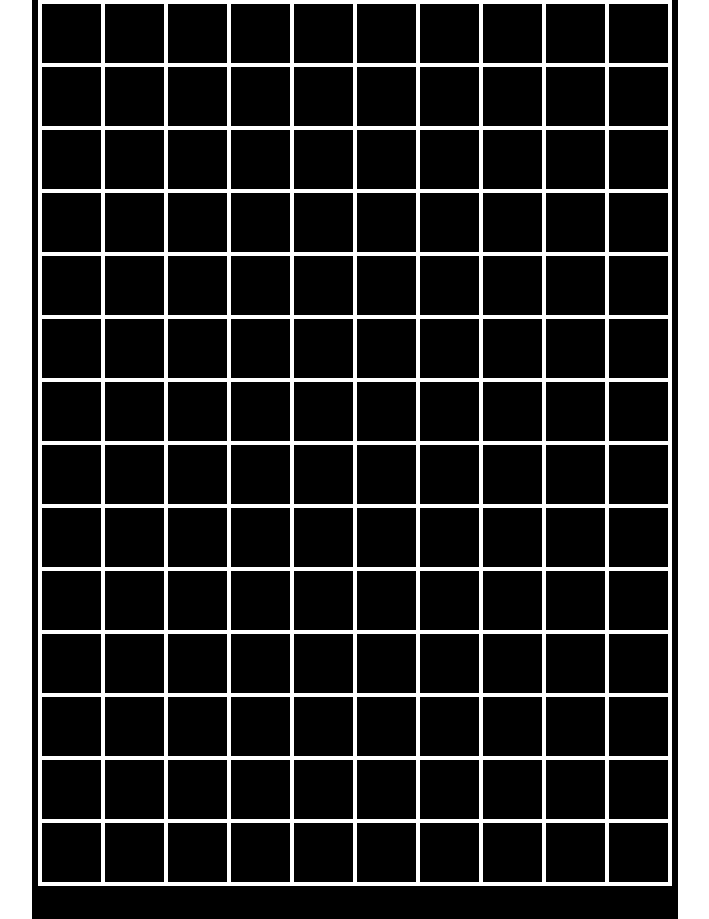
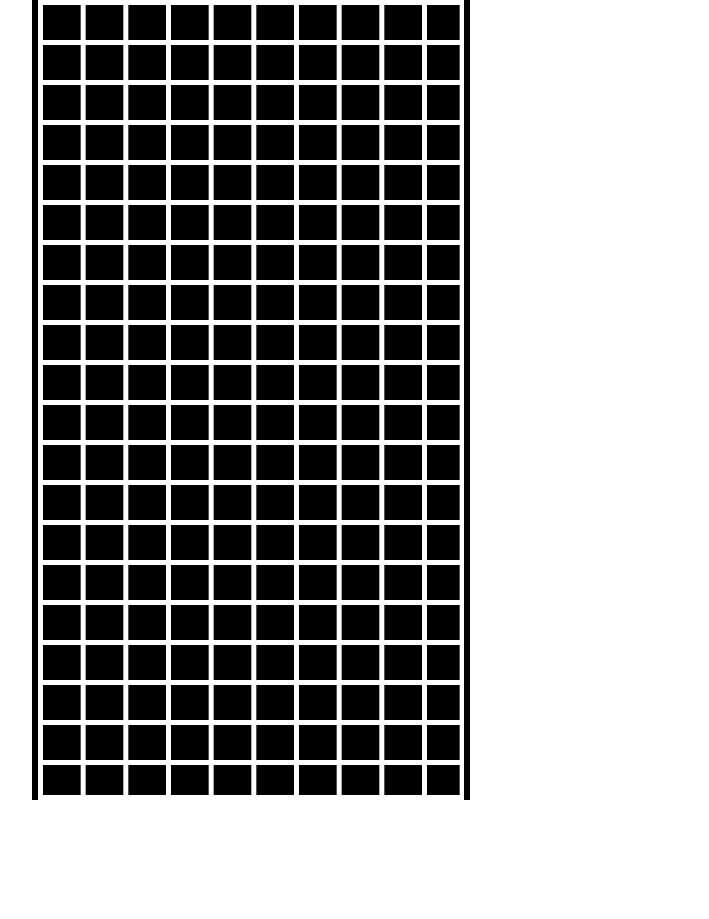
Before and after one commit to abplayzGH/tetrisWeb, a plain HTML site: page index.html in a window 1280 px wide. Shown: the whole page, without its empty margins (352-1061 px from the left). After the commit the page ends 800 px from the top, so only its background shows below. Drawn offline with Linux system fonts and the light colour scheme.

Commit message:
add: redid grid and background functions, separated

```diff
--- /dev/null
+++ b/game.js
@@ -0,0 +1,103 @@
+
+// 634 x 919
+// Boxes 63 x 63
+
+
+class Game {
+
+    constructor() {
+
+        this.frame = 0;
+        this.grid = [
+            [0, 0, 0, 0, 0, 0, 0, 0, 0, 0],
+            [0, 0, 0, 0, 0, 0, 0, 0, 0, 0],
+            [0, 0, 0, 0, 0, 0, 0, 0, 0, 0],
+            [0, 0, 0, 0, 0, 0, 0, 0, 0, 0],
+            [0, 0, 0, 0, 0, 0, 0, 0, 0, 0],
+            [0, 0, 0, 0, 0, 0, 0, 0, 0, 0],
+            [0, 0, 0, 0, 0, 0, 0, 0, 0, 0],
+            [0, 0, 0, 0, 0, 0, 0, 0, 0, 0],
+            [0, 0, 0, 0, 0, 0, 0, 0, 0, 0],
+            [0, 0, 0, 0, 0, 0, 0, 0, 0, 0],
+            [0, 0, 0, 0, 0, 0, 0, 0, 0, 0],
+            [0, 0, 0, 0, 0, 0, 0, 0, 0, 0],
+            [0, 0, 0, 0, 0, 0, 0, 0, 0, 0],
+            [0, 0, 0, 0, 0, 0, 0, 0, 0, 0],
+            [0, 0, 0, 0, 0, 0, 0, 0, 0, 0],
+            [0, 0, 0, 0, 0, 0, 0, 0, 0, 0],
+            [0, 0, 0, 0, 0, 0, 0, 0, 0, 0],
+            [0, 0, 0, 0, 0, 0, 0, 0, 0, 0],
+            [0, 0, 0, 0, 0, 0, 0, 0, 0, 0],
+            [0, 0, 0, 0, 0, 0, 0, 0, 0, 0]
+        ]
+
+    }
+
+    drawBackground() {
+
+        ctx.clearRect(0, 0, canvas.width, canvas.height);
+
+        canvas.style.marginLeft = "-" + window.innerWidth / 5 + "px";
+        canvas.height = window.innerHeight;
+        canvas.width = window.innerWidth / 3;
+
+        screenWidth = window.innerWidth / 3;
+        screenHeight = window.innerHeight;
+
+        ctx.fillStyle = "black";
+        ctx.fillRect(0, 0, window.innerWidth / 3, window.innerHeight);
+        // ctx.fillStyle = "black";
+        // ctx.fillRect(0, window.innerHeight * 0.95973884657, window.innerHeight, window.innerWidth / 3 * 0.05835962145);
+
+    }
+
+    drawGrid() {
+
+        ctx.strokeStyle = "white";
+        ctx.lineWidth = parseInt(((screenWidth * screenHeight) / 2) / 56400);
+
+        // let scalar = ;
+        // for (let row = 0; row < this.grid.length; row++) {
+        //     for (let column = 0; column < this.grid[0].length; column++) {
+        //         ctx.strokeRect(row * scalar, column * scalar, 10, 10);
+        //     }
+        // }
+
+        let scalar = screenHeight / this.grid.length;
+
+
+        ctx.fillStyle = "#fff";
+        for (let x = 0; x < this.grid.length; x++)
+            ctx.fillRect(0, x * scalar, screenWidth, 5);
+
+        ctx.fillStyle = "#fff";
+        ctx.fillRect(0, 20 * scalar - 5, screenWidth, 5);
+
+        scalar = screenWidth / this.grid[0].length;
+
+        ctx.fillStyle = "#fff";
+        for (let y = 0; y < this.grid[0].length; y++)
+            ctx.fillRect(y * scalar, 0, 5, screenHeight);
+
+        ctx.fillStyle = "#fff";
+        ctx.fillRect(10 * scalar - 5, 0, 5, screenHeight);
+
+        // for (let i = 2; i < window.innerWidth / 3 * 0.99369085173; i += window.innerWidth / 3 * 0.09936908517) {
+        //     for (let v = 2; v < window.innerHeight * 0.95973884657; v += window.innerWidth / 3 * 0.09936908517) {
+        //         ctx.strokeRect(i, v, window.innerWidth / 3 * 0.09936908517, window.innerWidth / 3 * 0.09936908517);
+        //     }
+        // }
+
+    }
+
+    loop() {
+
+        this.drawBackground();
+        this.drawGrid();
+        this.frame++;
+        console.log(this.frame);
+        window.requestAnimationFrame(this.loop.bind(this));
+
+    }
+
+}
--- a/index.html
+++ b/index.html
@@ -20,5 +20,8 @@
     <body>
         <canvas id="canvas" style="margin-top: -8px;" height=919 width=634>Invalid browser</canvas>
         <script src="./script.js"></script>
+        <script src="./game.js"></script>
+        <script src="./pieces.js"></script>
+        <script src="./run.js"></script>
     </body>
 </html>
--- /dev/null
+++ b/run.js
@@ -0,0 +1,2 @@
+game = new Game();
+game.loop();
--- a/script.js
+++ b/script.js
@@ -1,56 +1,6 @@
+let game;
 const canvas = document.getElementById("canvas");
 const ctx = canvas.getContext("2d");
-let game;
 
-// 634 x 919
-// Boxes 63 x 63
-
-class Piece {
-
-    constructor() {
-        //
-    }
-
-}
-
-class Square extends Piece {
-
-    constructor() {
-        super();
-    }
-
-
-
-}
-
-class Game {
-
-    constructor() {  }
-
-    prepare() {
-
-        ctx.fillStyle = "black";
-        ctx.fillRect(0, 0, 634, 919);
-        ctx.fillStyle = "black";
-        ctx.fillRect(0, 882, 634, 37);
-        ctx.strokeStyle = "white";
-        ctx.lineWidth = 4;
-        for (let i = 2; i < 630; i += 63) {
-            for (let v = 2; v < 882; v += 63) {
-                ctx.strokeRect(i, v, 63, 63);
-            }
-        }
-
-    }
-
-    loop() {
-
-        this.prepare();
-
-    }
-
-}
-
-
-game = new Game();
-game.loop();
+let screenWidth = window.innerWidth / 3;
+let screenHeight = window.innerHeight;
```
Also changed, not shown: pieces.js (+17 -0 lines).
